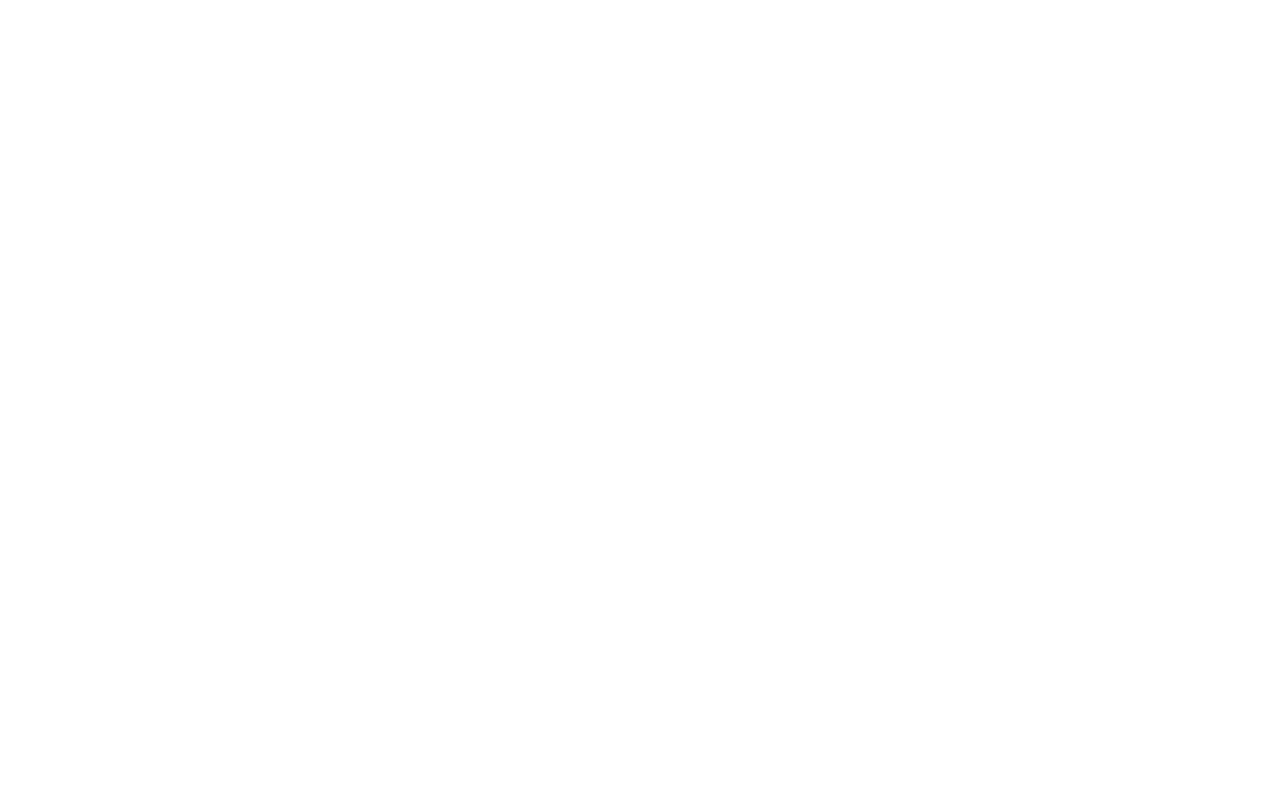
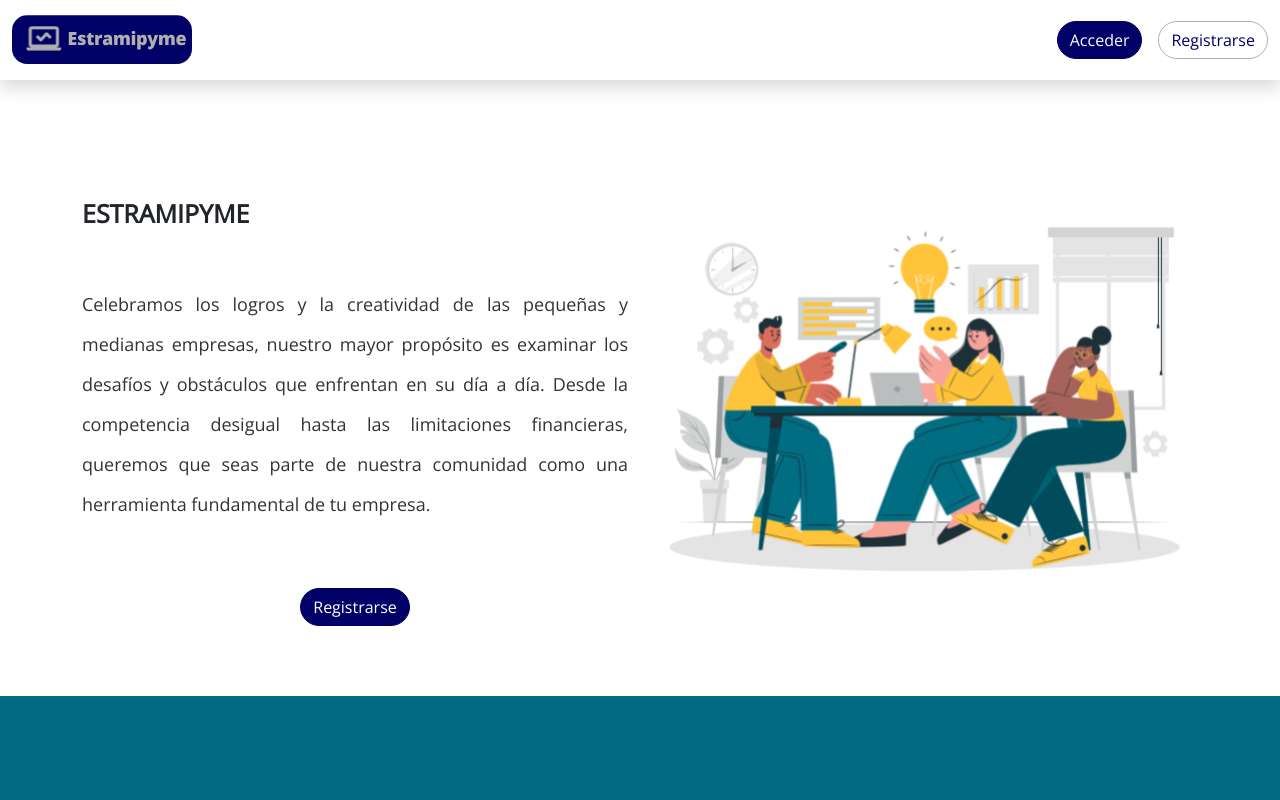
Before and after one commit to DianaR162/RetoGrupo3, an Angular app: page / in a window 1280 px wide. Shown: the top 800 px of the page. Built offline with nearby package versions, Linux system fonts and the light colour scheme.

Commit message:
Se hacen ligeras correcciones landing-page

```diff
--- a/package.json
+++ b/package.json
@@ -3,7 +3,7 @@
   "version": "0.0.0",
   "scripts": {
     "ng": "ng",
-    "start": "ng serve",
+    "start": "ng serve -o",
     "build": "ng build",
     "watch": "ng build --watch --configuration development",
     "test": "ng test",
--- a/src/app/app.routes.ts
+++ b/src/app/app.routes.ts
@@ -4,7 +4,7 @@
 import { RegisterComponent } from './register/register.component';
 
 export const routes: Routes = [
-    { path: 'landing', component: LandingPageComponent },
+    { path: '', component: LandingPageComponent },
     { path: 'log-in', component: LogInComponent },
     { path: 'register', component: RegisterComponent }
 ];
--- a/src/app/landing-page/landing-page.component.html
+++ b/src/app/landing-page/landing-page.component.html
@@ -1,12 +1,11 @@
-
 <header class="container-fluid">
   <nav class="row shadow">
     <div class="col-4 d-flex align-items-center">
       <img src="./assets/icons/estramipyme-blue.svg" alt="estramipyme" class="estramipyme-logo" />
     </div>
     <div class="col-8 d-flex justify-content-center justify-content-sm-end align-items-center gap-1 gap-sm-3">
-                <a href="./pages/login/login.html" class="btn btn-blue">Acceder</a>
-                <a href="./pages/register/register.html" class="btn btn-light">Registrarse</a>
+      <a routerLink="log-in" class="btn btn-blue">Acceder</a>
+      <a routerLink="register" class="btn btn-light">Registrarse</a>
     </div>
   </nav>
 </header>
@@ -18,9 +17,11 @@
     <div class="col-12 col-md-6 mt-5 d-flex flex-wrap justify-content-center">
       <h3 class="text-center text-md-start">ESTRAMIPYME</h3>
       <p class="mt-5 text-section">
-                    Celebramos los logros y la creatividad de las pequeñas y medianas empresas, nuestro mayor propósito es examinar los desafíos y obstáculos que enfrentan en su día a día. Desde la competencia desigual hasta las limitaciones financieras, queremos que seas parte de nuestra comunidad como una herramienta fundamental de tu empresa.
+        Celebramos los logros y la creatividad de las pequeñas y medianas empresas, nuestro mayor propósito es examinar
+        los desafíos y obstáculos que enfrentan en su día a día. Desde la competencia desigual hasta las limitaciones
+        financieras, queremos que seas parte de nuestra comunidad como una herramienta fundamental de tu empresa.
       </p>
-                <a href="./pages/register/register.html" class="btn btn-blue mt-3 mt-lg-5">Registrarse</a>
+      <a routerLink="register" class="btn btn-blue mt-3 mt-lg-5">Registrarse</a>
     </div>
   </section>
   <section id="section-about-us" class="row section-blue-light">
@@ -30,10 +31,16 @@
     <div class="col-12 col-md-6 mt-5">
       <h3 class="text-center">¿Quiénes somos?</h3>
       <p class="mt-5 text-section">
-                    Somos una metodología creada en 2019 con el propósito fundamental de fortalecer el tejido empresarial colombiano. Ofrecemos una visión completa y empática a las empresas, haciendo un llamado a la acción para apoyar en los factores clave de la economía.
+        Somos una metodología creada en 2019 con el propósito fundamental de fortalecer el tejido empresarial
+        colombiano. Ofrecemos una visión completa y empática a las empresas, haciendo un llamado a la acción para apoyar
+        en los factores clave de la economía.
       </p>
       <p class="text-section">
-                    Nuestra metodología se desarrolló en respuesta a la necesidad de organizaciones sin ánimo de lucro que solicitaban consultoría en temas de estrategia. Impulsamos a los comerciantes a afrontar desafíos similares a los de las grandes corporaciones y a superar dificultades financieras. Con este enfoque, buscamos equipar a las PYMES y organizaciones sin ánimo de lucro con las herramientas necesarias para prosperar en un mercado competitivo.
+        Nuestra metodología se desarrolló en respuesta a la necesidad de organizaciones sin ánimo de lucro que
+        solicitaban consultoría en temas de estrategia. Impulsamos a los comerciantes a afrontar desafíos similares a
+        los de las grandes corporaciones y a superar dificultades financieras. Con este enfoque, buscamos equipar a las
+        PYMES y organizaciones sin ánimo de lucro con las herramientas necesarias para prosperar en un mercado
+        competitivo.
       </p>
     </div>
   </section>
@@ -44,8 +51,12 @@
     <div class="col-12 col-md-6 mt-5">
       <h3 class="text-center">Nuestra metodología</h3>
       <p class="mt-5 text-section">
-                    Nuestra metodología se basa en realizar un diagnóstico bajo un contexto social y económico, abordando los siguientes aspectos clave: <br />
-                    Estrategias de Marketing, gestión Financiera, innovación, gestión del Talento humano. Con este enfoque integral, proporcionamos una visión completa de los elementos que contribuyen al éxito de las empresas. Esto nos permite entender situaciones específicas y desarrollar diferentes estrategias que se puedan aplicar en diversos contextos.
+        Nuestra metodología se basa en realizar un diagnóstico bajo un contexto social y económico, abordando los
+        siguientes aspectos clave: <br />
+        Estrategias de Marketing, gestión Financiera, innovación, gestión del Talento humano. Con este enfoque integral,
+        proporcionamos una visión completa de los elementos que contribuyen al éxito de las empresas. Esto nos permite
+        entender situaciones específicas y desarrollar diferentes estrategias que se puedan aplicar en diversos
+        contextos.
       </p>
     </div>
   </section>
@@ -60,7 +71,8 @@
         </video>
         <h5>Título</h5>
         <p>
-                        Lorem ipsum dolor, sit amet consectetur adipisicing elit. Itaque velit saepe modi expedita provident corporis adipisci perferendis earum quia pariatur?
+          Lorem ipsum dolor, sit amet consectetur adipisicing elit. Itaque velit saepe modi expedita provident corporis
+          adipisci perferendis earum quia pariatur?
         </p>
       </div>
       <div class="container-video mx-lg-5">
@@ -69,7 +81,8 @@
         </video>
         <h5>Título</h5>
         <p>
-                        Lorem ipsum dolor, sit amet consectetur adipisicing elit. Itaque velit saepe modi expedita provident corporis adipisci perferendis earum quia pariatur?
+          Lorem ipsum dolor, sit amet consectetur adipisicing elit. Itaque velit saepe modi expedita provident corporis
+          adipisci perferendis earum quia pariatur?
         </p>
       </div>
       <div class="container-video">
@@ -78,7 +91,8 @@
         </video>
         <h5>Título</h5>
         <p>
-                        Lorem ipsum dolor, sit amet consectetur adipisicing elit. Itaque velit saepe modi expedita provident corporis adipisci perferendis earum quia pariatur?
+          Lorem ipsum dolor, sit amet consectetur adipisicing elit. Itaque velit saepe modi expedita provident corporis
+          adipisci perferendis earum quia pariatur?
         </p>
       </div>
     </div>
@@ -111,13 +125,15 @@
   <div class="col-12 col-md-6 col-xl-3 my-4 pt-md-3">
     <ul class="d-flex flex-wrap flex-column row-gap-3">
       <li>
-                    <a href="mailto:stramipyme&#64;gmail.com"><i class="bi bi-envelope-fill pe-3"></i>stramipyme&#64;gmail.com</a>
+        <a href="mailto:stramipyme&#64;gmail.com" target="_blank"><i
+            class="bi bi-envelope-fill pe-3"></i>stramipyme&#64;gmail.com</a>
       </li>
       <li>
-                    <a href="tel:+573000000000"><i class="bi bi-telephone-fill pe-3"></i>+57 3000000000</a>
+        <a href="tel:+573000000000" target="_blank"><i class="bi bi-telephone-fill pe-3"></i>+57 3000000000</a>
       </li>
       <li>
-                    <a href="https://www.google.com/maps/search/?api=1&query=Cra+20+%23+30+a+-+50,+Medell%C3%ADn"><i class="bi bi-geo-alt-fill pe-3"></i>Cra 20 # 30 a - 50, Medellín</a>
+        <a href="https://www.google.com/maps/search/?api=1&query=Cra+20+%23+30+a+-+50,+Medell%C3%ADn" target="_blank"><i
+            class="bi bi-geo-alt-fill pe-3"></i>Cra 20 # 30 a - 50, Medellín</a>
       </li>
     </ul>
   </div>
--- a/src/app/landing-page/landing-page.component.ts
+++ b/src/app/landing-page/landing-page.component.ts
@@ -1,9 +1,10 @@
 import { Component } from '@angular/core';
+import { RouterLink } from '@angular/router';
 
 @Component({
   selector: 'app-landing-page',
   standalone: true,
-  imports: [],
+  imports: [RouterLink],
   templateUrl: './landing-page.component.html',
   styleUrl: './landing-page.component.css'
 })
```
Lines whose indentation alone changed are shown as unchanged.
